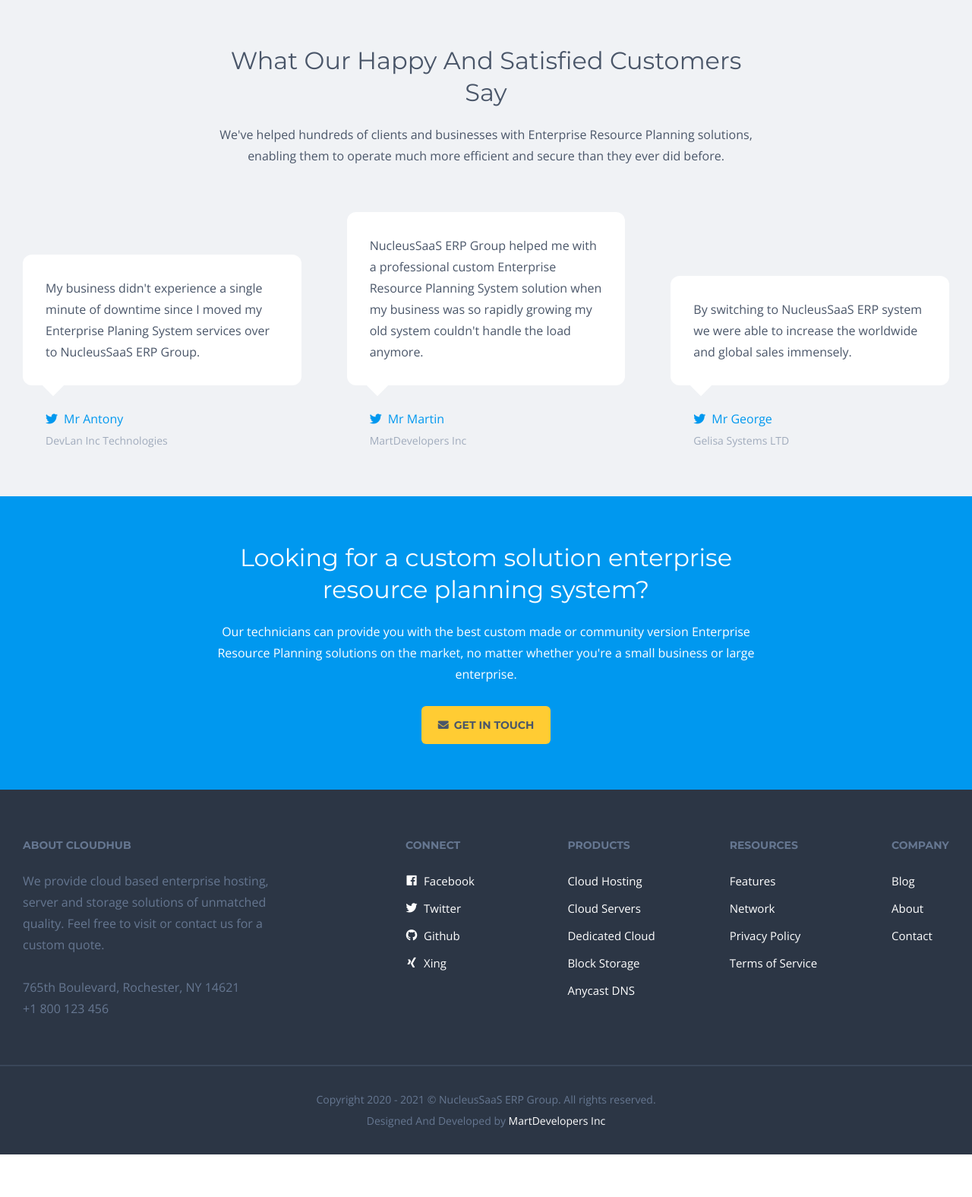
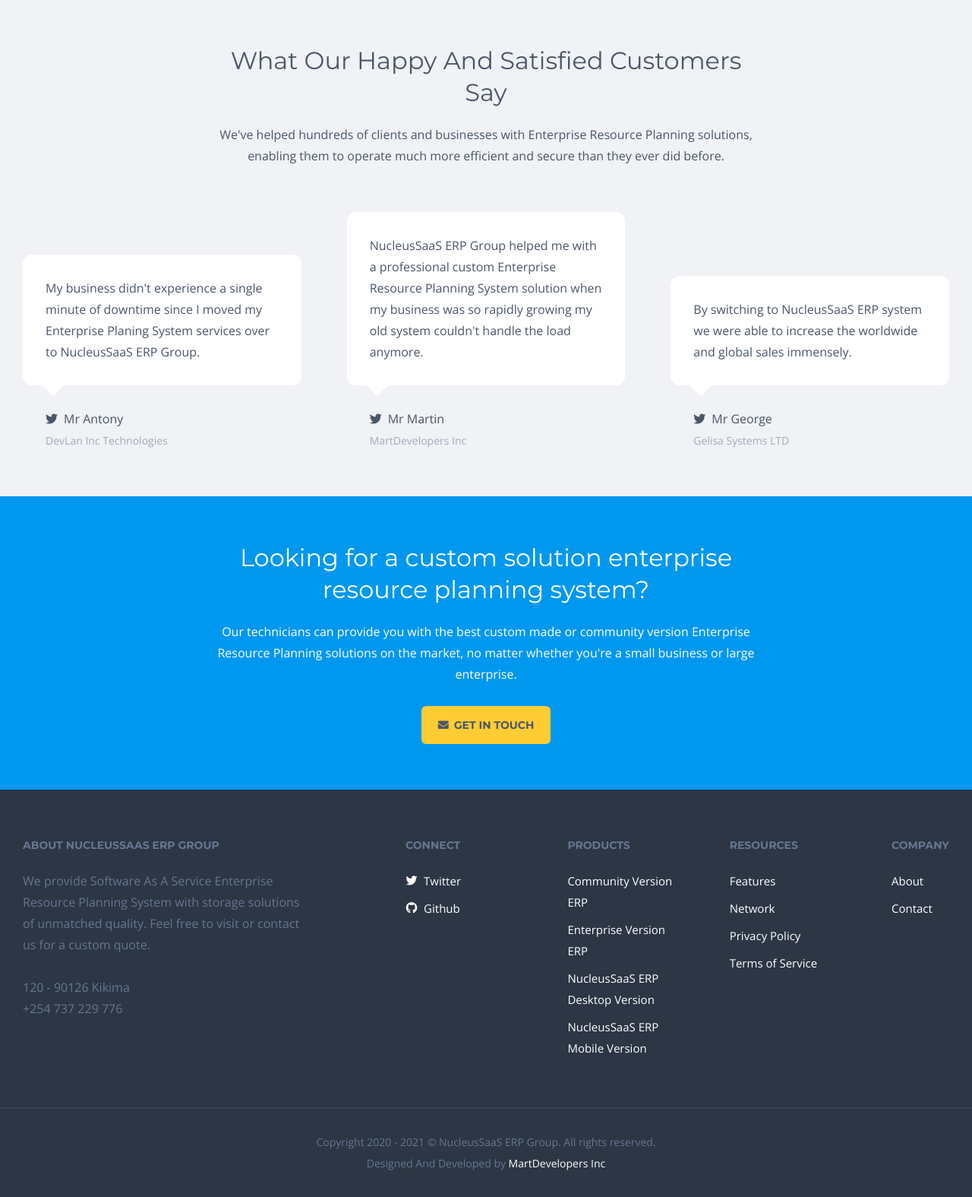
Before and after one commit to NucleusERP-Group/Subscription_Ecosystem, a PHP site: page /views/index.php in a window 1280 px wide. Shown: the part 3785-5360 px from the top of the page at 76% size. Before the commit the page ends 5304 px from the top, so only its background shows below. Run offline with PHP 8.4, Linux system fonts and the light colour scheme.

Commit message:
Footer Content

```diff
--- a/partials/_footer.php
+++ b/partials/_footer.php
@@ -4,12 +4,12 @@
             <div class="column-row">
                 <div class="column-33">
                     <h5>
-                        About Cloudhub
+                        About NucleusSaaS ERP Group
                     </h5>
                     <p>
-                        We provide cloud based enterprise hosting, server and storage solutions of unmatched quality. Feel free to visit or contact us for a custom quote.<br><br>
-                        765th Boulevard, Rochester, NY 14621<br>
-                        +1 800 123 456
+                        We provide Software As A Service Enterprise Resource Planning System with storage solutions of unmatched quality. Feel free to visit or contact us for a custom quote.<br><br>
+                        120 - 90126 Kikima <br>
+                        +254 737 229 776
                     </p>
                 </div>
                 <div class="column-66">
@@ -20,16 +20,10 @@
                             </h5>
                             <ul class="list-style-icon">
                                 <li>
-                                    <a href="#facebook"><i class="fab fa-facebook"></i>Facebook</a>
+                                    <a href="https://twitter.com/martinezmbithi"><i class="fab fa-twitter"></i>Twitter</a>
                                 </li>
                                 <li>
-                                    <a href="#twitter"><i class="fab fa-twitter"></i>Twitter</a>
-                                </li>
-                                <li>
-                                    <a href="#github"><i class="fab fa-github"></i>Github</a>
-                                </li>
-                                <li>
-                                    <a href="#xing"><i class="fab fa-xing"></i>Xing</a>
+                                    <a href="https://github.com/NucleusERP-Group"><i class="fab fa-github"></i>Github</a>
                                 </li>
                             </ul>
                         </div>
@@ -39,19 +33,16 @@
                             </h5>
                             <ul>
                                 <li>
-                                    <a href="products-cloud-hosting.html">Cloud Hosting</a>
+                                    <a href="nucleus_community_version.php">Community Version ERP</a>
                                 </li>
                                 <li>
-                                    <a href="products-cloud-servers.html">Cloud Servers</a>
+                                    <a href="nucleus_enterprise_version.php">Enterprise Version ERP </a>
                                 </li>
                                 <li>
-                                    <a href="products-dedicated-cloud.html">Dedicated Cloud</a>
+                                    <a href="nucleus_desktop_version.php">NucleusSaaS ERP Desktop Version</a>
                                 </li>
                                 <li>
-                                    <a href="products-block-storage.html">Block Storage</a>
-                                </li>
-                                <li>
-                                    <a href="products-anycast-dns.html">Anycast DNS</a>
+                                    <a href="nucleus_mobile_version">NucleusSaaS ERP Mobile Version</a>
                                 </li>
                             </ul>
                         </div>
@@ -61,16 +52,16 @@
                             </h5>
                             <ul>
                                 <li>
-                                    <a href="features.html">Features</a>
+                                    <a href="nucleus_features.php">Features</a>
                                 </li>
                                 <li>
-                                    <a href="network.html">Network</a>
+                                    <a href="nucleus_network.php">Network</a>
                                 </li>
                                 <li>
-                                    <a href="terms-of-service.html#privacy-policy">Privacy Policy</a>
+                                    <a href="nucleus_terms_of_service.php#privacy-policy">Privacy Policy</a>
                                 </li>
                                 <li>
-                                    <a href="terms-of-service.html">Terms of Service</a>
+                                    <a href="nucleus_terms_of_service.php">Terms of Service</a>
                                 </li>
                             </ul>
                         </div>
@@ -80,13 +71,10 @@
                             </h5>
                             <ul>
                                 <li>
-                                    <a href="blog.html">Blog</a>
+                                    <a href="nucleus_about.php">About</a>
                                 </li>
                                 <li>
-                                    <a href="about.html">About</a>
-                                </li>
-                                <li>
-                                    <a href="contact.html">Contact</a>
+                                    <a href="nucleus_contact.php">Contact</a>
                                 </li>
                             </ul>
                         </div>
--- a/views/index.php
+++ b/views/index.php
@@ -372,7 +372,7 @@ require_once('../partials/_head.php');
                                 My business didn't experience a single minute of downtime since I moved my Enterprise Planing System services over to NucleusSaaS ERP Group.
                             </p>
                             <p class="testimonial-author">
-                                <a href="#twitter"><i class="fab fa-twitter icon-left"></i>Mr Antony</a><br>
+                                <span><i class="fab fa-twitter icon-left"></i>Mr Antony</span><br>
                                 <small>DevLan Inc Technologies</small>
                             </p>
                         </div>
@@ -383,7 +383,7 @@ require_once('../partials/_head.php');
                                 NucleusSaaS ERP Group helped me with a professional custom Enterprise Resource Planning System solution when my business was so rapidly growing my old system couldn't handle the load anymore.
                             </p>
                             <p class="testimonial-author">
-                                <a href="#twitter"><i class="fab fa-twitter icon-left"></i>Mr Martin</a><br>
+                                <span><i class="fab fa-twitter icon-left"></i>Mr Martin</span><br>
                                 <small>MartDevelopers Inc</small>
                             </p>
                         </div>
@@ -394,7 +394,7 @@ require_once('../partials/_head.php');
                                 By switching to NucleusSaaS ERP system we were able to increase the worldwide and global sales immensely.
                             </p>
                             <p class="testimonial-author">
-                                <a href="#twitter"><i class="fab fa-twitter icon-left"></i>Mr George</a><br>
+                                <span><i class="fab fa-twitter icon-left"></i>Mr George</span><br>
                                 <small>Gelisa Systems LTD</small>
                             </p>
                         </div>
```
